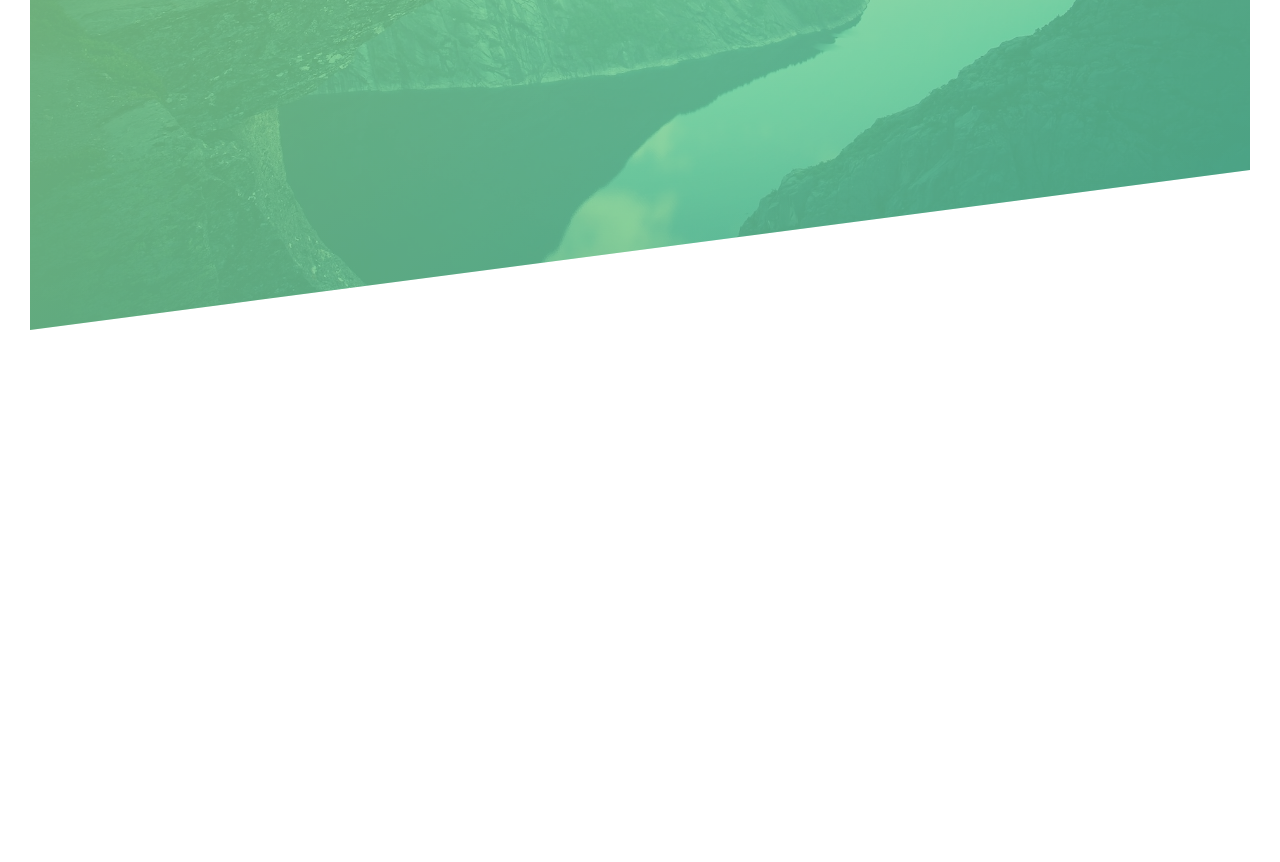
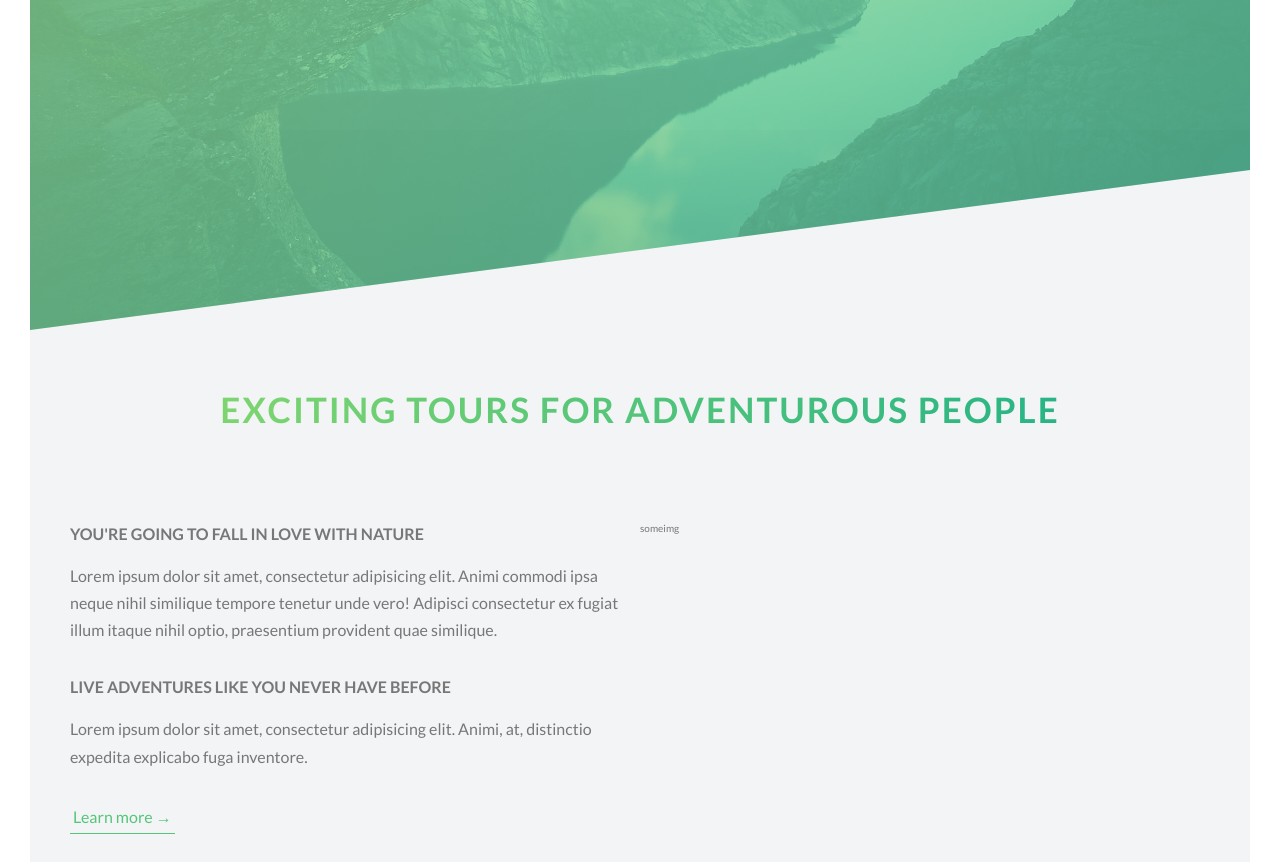
Before and after one commit to aligorgin/natours, a Next.js app: page / in a window 1280 px wide. Shown: the part 460-1322 px from the top of the page. Before the commit the page ends 820 px from the top, so only its background shows below. Built offline with nearby package versions, Linux system fonts and the light colour scheme.

Commit message:
building about pt.1

```diff
--- /dev/null
+++ b/src/ui/natours/About.tsx
@@ -0,0 +1,44 @@
+import HeadingTerritory from "./HeadingTerritory";
+import Paragraph from "./Paragraph";
+
+export default function About() {
+
+    return (
+        <section className='bg-gray-100 py-[25rem] mt-[-25vh] px-0 '>
+            <div className='text-center mb-[8rem]'>
+                <h2 className='text-[3.5rem] tracking-[.2rem] uppercase font-bold bg-gradient-to-r from-primary-light to-primary-dark
+                            inline-block bg-clip-text text-transparent  transition-all duration-200 hover:skew-x-[15deg]
+                            hover:scale-110 hover: hover:skew-y-2 full hover:text-shadow-xl
+                            '>
+                    Exciting tours for adventurous people
+                </h2>
+            </div>
+
+            <div className='max-w-[114rem] mx-auto'>
+                <div className='grid grid-cols-2'>
+                    <div>
+                        <HeadingTerritory text={'You\'re going to fall in love with nature'} />
+                        <Paragraph
+                            text={'Lorem ipsum dolor sit amet, consectetur adipisicing elit. Animi commodi ipsa neque nihil similique tempore tenetur unde vero! Adipisci consectetur ex fugiat illum itaque nihil optio, praesentium provident quae similique.'}
+                        />
+
+                        <HeadingTerritory text={'Live adventures like you never have before'}/>
+                        <Paragraph
+                            isLastOne={true}
+                            text={'Lorem ipsum dolor sit amet, consectetur adipisicing elit. Animi, at, distinctio expedita explicabo fuga inventore.'}
+                        />
+
+                        <a href="#"
+                           className='text-[1.6rem] text-primary inline-block border-b-[1px] border-solid border-primary p-[3px] transition-all duration-200
+                                       transform hover:bg-primary hover:text-white hover:shadow-light hover:translate-y-[-2px] active:shadow-lessLight active:translate-y-0'
+                        >
+                            Learn more &rarr;
+                        </a>
+                    </div>
+                    <div>someimg</div>
+                </div>
+            </div>
+        </section>
+    )
+
+}
--- a/src/ui/natours/App.tsx
+++ b/src/ui/natours/App.tsx
@@ -1,11 +1,15 @@
 import Header from "./Header";
+import About from "./About";
 
 
 export default function App() {
     return (
-        <div className={'p-[3rem]'}>
-            <Header/>
-        </div>
+            <div className={'p-[3rem]'}>
+                <Header/>
+                <main>
+                    <About/>
+                </main>
+            </div>
     )
 
 }
--- a/src/ui/natours/Header.tsx
+++ b/src/ui/natours/Header.tsx
@@ -5,15 +5,10 @@ import logo from '../../../public/natours-img/logo-white.png';
 
 export default function Header() {
 
-    const style = {
-        clipPath: 'polygon(0 0, 100% 0, 100% 75vh, 0 100%)',
-    };
-
     const styleOfA = 'text-[1.6rem] transition-all duration-200 transform  hover:-translate-y-2 rounded-full uppercase py-[1.5rem] px-[4rem] inline-block bg-white text-[#777] relative active:-translate-y-1 hover:shadow-light active:shadow-lessLight after:inline-block after:h-full after:w-full after:rounded-full after:absolute after:bg-white after:top-0 after:left-0 after:-z-1 after:transform hover:after:scale-x-140 hover:after:scale-y-160 hover:after:opacity-0 hover:after:transition-all hover:after:duration-400 animate-moveInBottom'
 
     return (
-        <div style={style}
-             className='relative h-[95vh] bg-gradient-to-br from-[rgba(126,213,111,0.8)] to-[rgba(40,180,131,0.8)]'>
+        <header className='clip-path-br relative h-[95vh] bg-gradient-to-br from-[rgba(126,213,111,0.8)] to-[rgba(40,180,131,0.8)]'>
             <div className='absolute w-full h-full opacity-20'>
                 <Image src={heroPattern} alt='header image' layout={"fill"} objectFit="cover"/>
             </div>
@@ -22,8 +17,7 @@ export default function Header() {
                 <Image src={logo} alt='logo'/>
             </div>
 
-            <div style={{backfaceVisibility: 'hidden'}}
-                 className='absolute top-[40%] left-1/2 transform -translate-y-1/2 -translate-x-1/2 text-center'>
+            <div className='back-face-hidden absolute top-[40%] left-1/2 transform -translate-y-1/2 -translate-x-1/2 text-center'>
                 <h1 className='text-gray-100 uppercase mb-[6rem]'>
                     <span className='animate-fadeRight block tracking-[3.5rem] text-[6rem] font-normal'>outdoors</span>
                     <span className='animate-fadeLeft block tracking-[1.75rem] text-[2rem] font-bold'>is where life happens</span>
@@ -35,6 +29,6 @@ export default function Header() {
                 </a>
             </div>
 
-        </div>
+        </header>
     )
 }
--- /dev/null
+++ b/src/ui/natours/HeadingTerritory.tsx
@@ -0,0 +1,12 @@
+interface Props {
+    text: string
+}
+
+export default function HeadingTerritory({text}: Props) {
+
+    return (
+        <h3 className='text-[1.6rem] mb-[1.5rem] font-bold uppercase'>
+            {text}
+        </h3>
+    )
+}
--- /dev/null
+++ b/src/ui/natours/Paragraph.tsx
@@ -0,0 +1,12 @@
+interface Props {
+    text: string,
+    isLastOne?: boolean
+}
+
+export default function Paragraph({text}: Props) {
+    return (
+        <p className={`mb-[3rem] text-[1.6rem]`}>
+            {text}
+        </p>
+    )
+}
--- a/styles/globals.css
+++ b/styles/globals.css
@@ -2,11 +2,26 @@
 @tailwind components;
 @tailwind utilities;
 
-html{
+@layer utilities {
+    .text-shadow-xl{
+        text-shadow: .5rem 1rem 2rem rgba(0, 0, 0, .2);
+    }
+
+    .clip-path-br{
+        clip-path: polygon(0 0, 100% 0, 100% 75vh, 0 100%);
+    }
+
+    .back-face-hidden {
+        backface-visibility: hidden;
+    }
+
+}
+
+html {
     @apply text-[62.5%];
 }
 
 
-body{
+body {
     @apply font-lato text-[#777] font-normal leading-[1.7] ;
 }
--- a/tailwind.config.js
+++ b/tailwind.config.js
@@ -4,6 +4,11 @@ module.exports = {
     darkMode: false, // or 'media' or 'class'
     theme: {
         extend: {
+            colors: {
+                'primary': '#55c57a',
+                'primary-light': '#7ed56f',
+                'primary-dark': '#28b485',
+            },
             scale: {
                 '140': '1.4',
                 '160': '1.6'
@@ -13,7 +18,8 @@ module.exports = {
             },
             boxShadow: {
                 light: '0 1rem 2rem rgba(0,0,0,.2)',
-                lessLight: '0 .5rem 1rem rgba(0,0,0,.2)'
+                lessLight: '0 .5rem 1rem rgba(0,0,0,.2)',
+
             },
             translate: {
                 '0.75': '.3rem'
```
